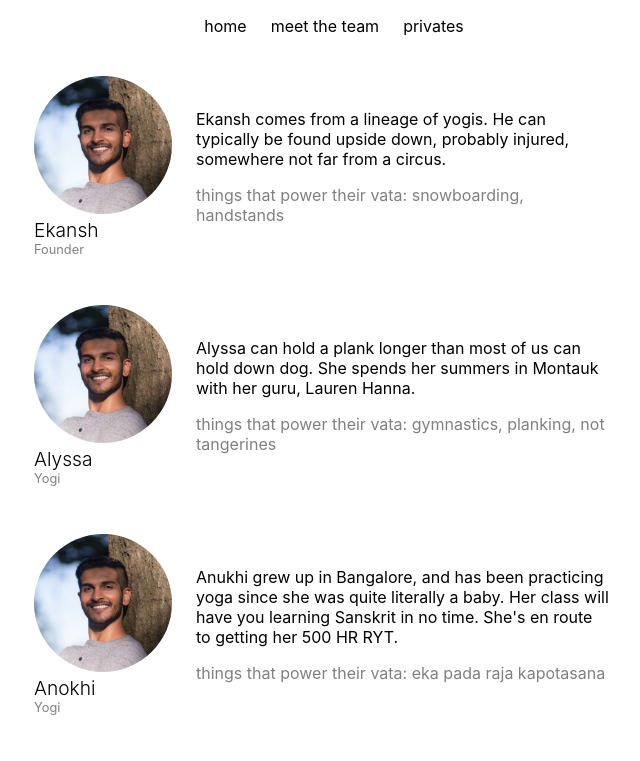
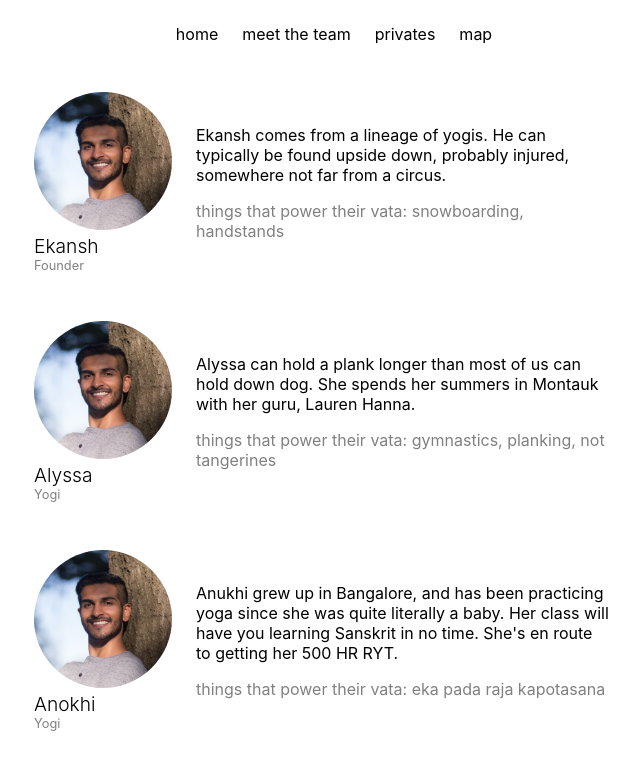
Before and after one commit to evinaik/vata-yoga, a Next.js app: page /yogis in a window 1280 px wide. Shown: the top 761 px of the page, without its empty margins (306-946 px from the left). Built offline with nearby package versions, Linux system fonts and the light colour scheme; a web font is replaced by a local one.

Commit message:
feat: add map link again

```diff
--- a/src/nav/Nav.module.css
+++ b/src/nav/Nav.module.css
@@ -7,7 +7,7 @@
   margin: 0 auto;
   list-style: none;
 
-  padding: 16px 0;
+  padding: 24px 0;
 }
 
 .nav li {
--- a/src/nav/Nav.tsx
+++ b/src/nav/Nav.tsx
@@ -20,6 +20,15 @@ export function Nav() {
             <a>privates</a>
           </Link>
         </li>
+        <li>
+          <a
+            href="https://goo.gl/maps/UFJw4BCz6GC7Wu4FA"
+            target="_blank"
+            rel="noreferrer"
+          >
+            map
+          </a>
+        </li>
       </ul>
     </nav>
   );
```
